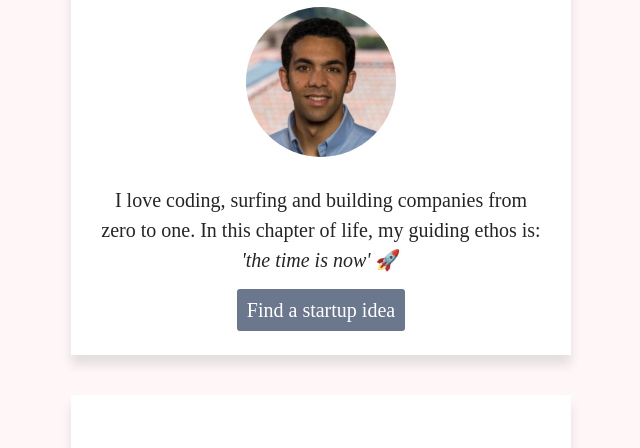
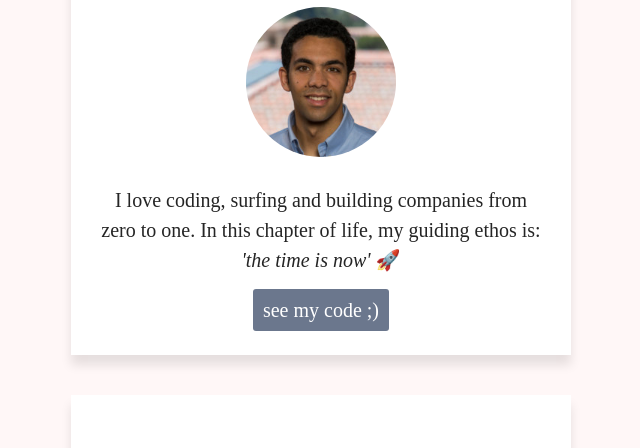
Before and after one commit to ahmadmabdallah/profile, a plain HTML site: page index.html in a window 1280 px wide. Shown: the part 165-613 px from the top of the page, without its empty margins (319-959 px from the left). Drawn offline with Linux system fonts and the light colour scheme; a web font is replaced by a local one.

Commit message:
make my profile prettier

```diff
--- a/index.html
+++ b/index.html
@@ -19,8 +19,8 @@
         <p>
           I love coding, surfing and building companies from zero to one. In this chapter of life, my guiding ethos is: <i>'the time is now'</i> 🚀
         </p>
-        <a href="https://www.ycombinator.com/" class="btn-blue">
-          Find a startup idea
+        <a href="https://github.com/ahmadmabdallah" class="btn-blue">
+          see my code ;)
         </a>
       </div>
       <div class="card-white margin-top">
```
